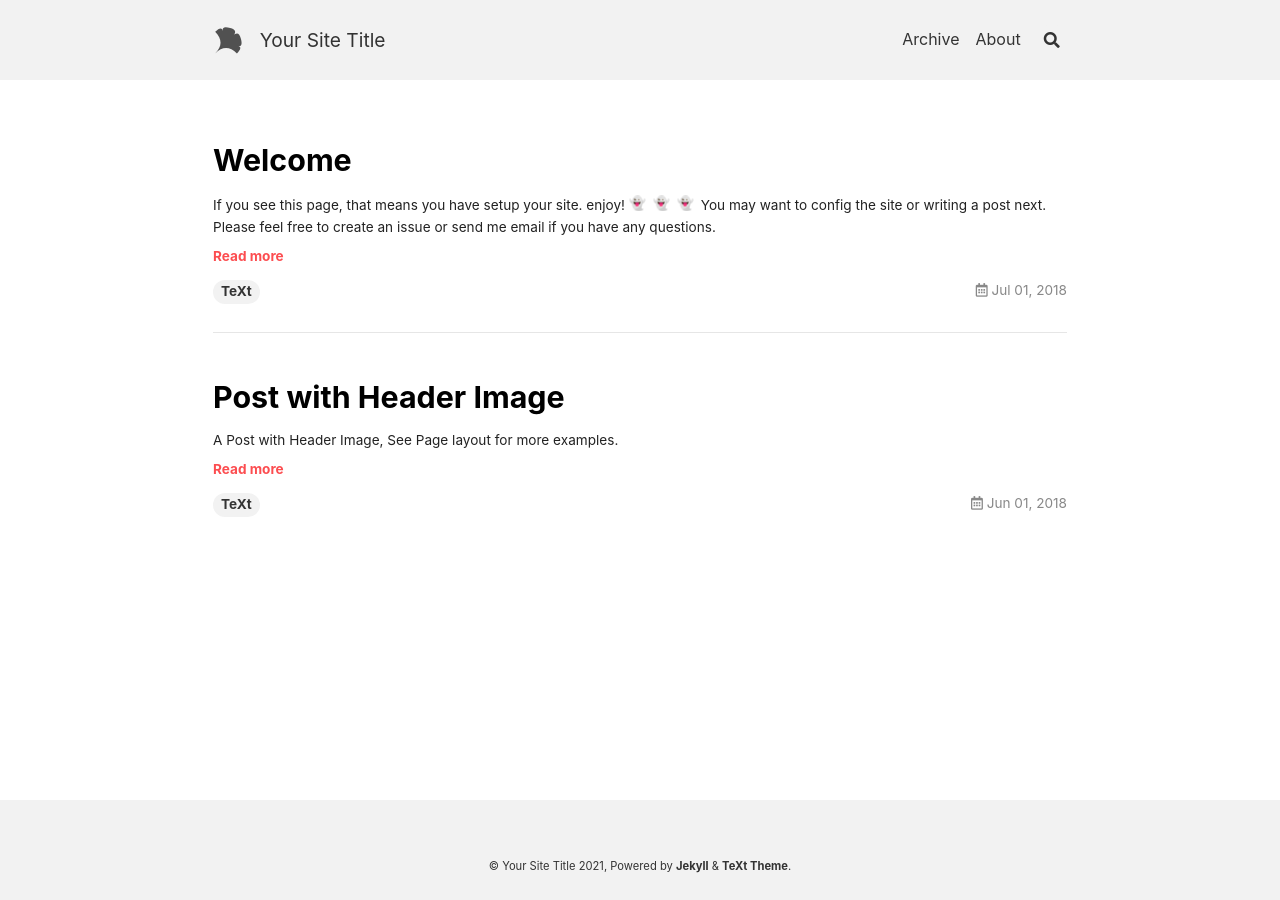
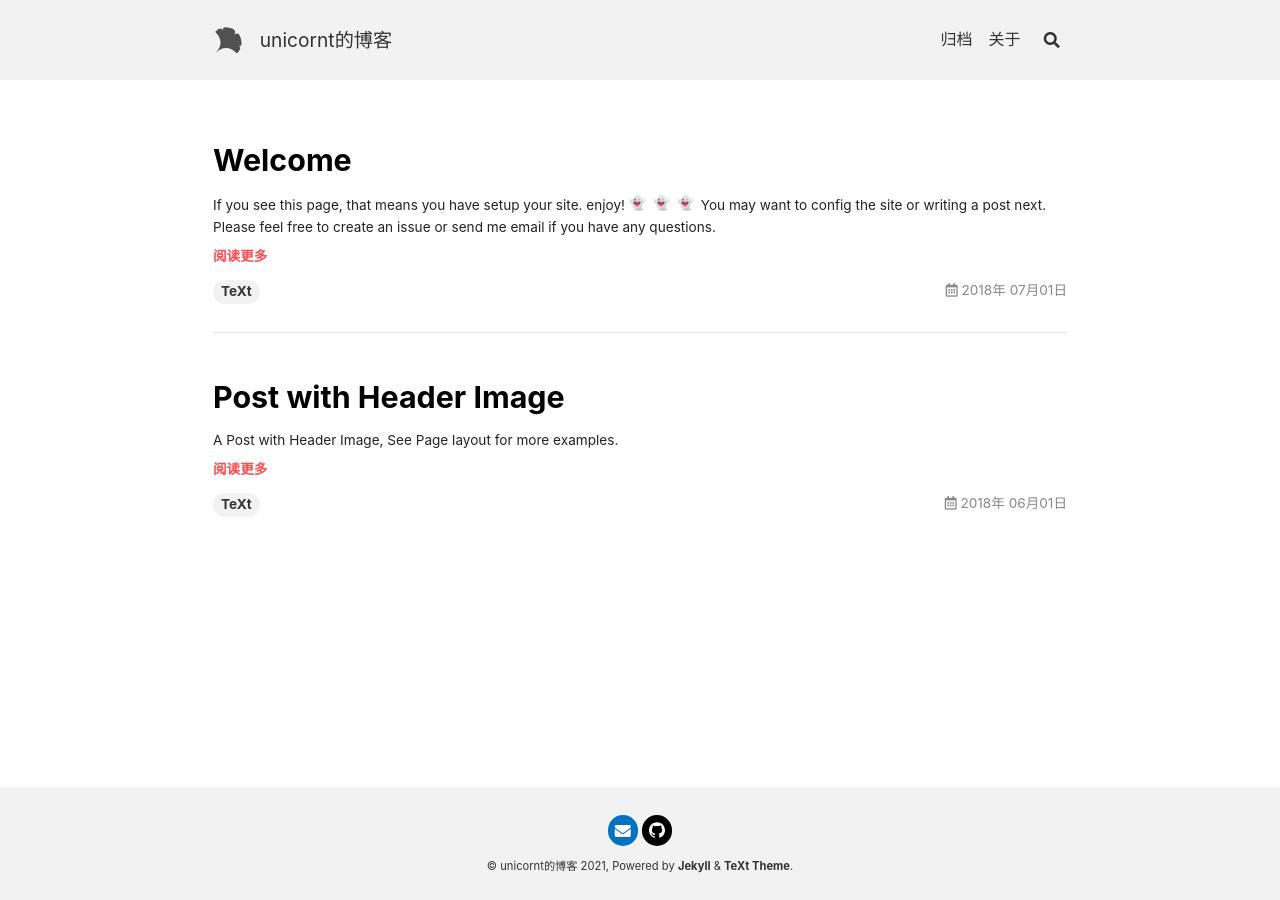
Before and after one commit to unicornt/unicornt, a Jekyll site: the page built from index.html, in a window 1280 px wide. Built offline with Jekyll 4.4.1, drawn with Linux system fonts in a browser that asks for light colours; nearby versions of some CDN libraries; emoji names are drawn with the system emoji font; the list of posts is cut into pages by our own code.

Commit message:
setting init & add gitalk

```diff
--- a/_config.yml
+++ b/_config.yml
@@ -18,16 +18,16 @@
 ##############################
 text_skin: default # "default" (default), "dark", "forest", "ocean", "chocolate", "orange"
 highlight_theme: default # "default" (default), "tomorrow", "tomorrow-night", "tomorrow-night-eighties", "tomorrow-night-blue", "tomorrow-night-bright"
-url     : # the base hostname & protocol for your site e.g. https://www.someone.com
+url     : http://blog.unicornt.cn # the base hostname & protocol for your site e.g. https://www.someone.com
 baseurl : # does not include hostname
-title   : Your Site Title
+title   : unicornt的博客
 description: > # this means to ignore newlines until "Language & timezone"
-  Your Site Description
+  欢迎来到unicornt的博客
 
 
 ## => Language and Timezone
 ##############################
-lang: # the language of your site, default as "en"
+lang: zh-CN # the language of your site, default as "en"
 timezone: # see https://en.wikipedia.org/wiki/List_of_tz_database_time_zones for the available values
 
 
@@ -35,11 +35,11 @@ timezone: # see https://en.wikipedia.org/wiki/List_of_tz_database_time_zones for
 ##############################
 author:
   type      : # "person" (default), "organization"
-  name      : Your Name
-  url       :
+  name      : unicornt
+  url       : http://blog.unicornt.cn
   avatar    : # path or url of avatar image (square)
-  bio       : I am an amazing person.
-  email     :
+  bio       :
+  email     : unicorntwin@outlook.com
   facebook  : # "user_name" the last part of your profile url, e.g. https://www.facebook.com/user_name
   twitter   : # "user_name" the last part of your profile url, e.g. https://twitter.com/user_name
   weibo     : # "user_id"   the last part of your profile url, e.g. https://www.weibo.com/user_id/profile?...
@@ -49,13 +49,13 @@ author:
   zhihu     : # "user_name" the last part of your profile url, e.g. https://www.zhihu.com/people/user_name
   douban    : # "user_name" the last part of your profile url, e.g. https://www.douban.com/people/user_name
   linkedin  : # "user_name" the last part of your profile url, e.g. https://www.linkedin.com/in/user_name
-  github    : # "user_name" the last part of your profile url, e.g. https://github.com/user_name
+  github    : unicornt # "user_name" the last part of your profile url, e.g. https://github.com/user_name
   npm       : # "user_name" the last part of your profile url, e.g. https://www.npmjs.com/~user_name
 
 
 ## => GitHub Repository (if the site is hosted by GitHub)
 ##############################
-repository: user_name/repo_name
+repository: unicornt/unicornt.github.io
 repository_tree: master
 
 
@@ -84,7 +84,7 @@ toc:
 ## => Markdown Enhancements
 ##############################
 ## Mathjax
-mathjax: # false (default), true
+mathjax: true # false (default), true
 mathjax_autoNumber: # false (default), true
 
 ## Mermaid
@@ -127,11 +127,11 @@ comments:
   ## Gitalk
   # please refer to https://github.com/gitalk/gitalk for more info.
   gitalk:
-    clientID    : # GitHub Application Client ID
-    clientSecret: # GitHub Application Client Secret
-    repository  : # GitHub repo
-    owner       : # GitHub repo owner
-    admin: # GitHub repo owner and collaborators, only these guys can initialize GitHub issues, IT IS A LIST.
+    clientID    : 292d84987bd7accbbf7e # GitHub Application Client ID
+    clientSecret: b7d8193471ecbc05f7e96d8528b289c7e3913a9d  # GitHub Application Client Secret
+    repository  : git@github.com:unicornt/blog-gitalk.git # GitHub repo
+    owner       : unicornt # GitHub repo owner
+    admin: unicornt # GitHub repo owner and collaborators, only these guys can initialize GitHub issues, IT IS A LIST.
       # - your GitHub Id
 
   ## Valine
```
